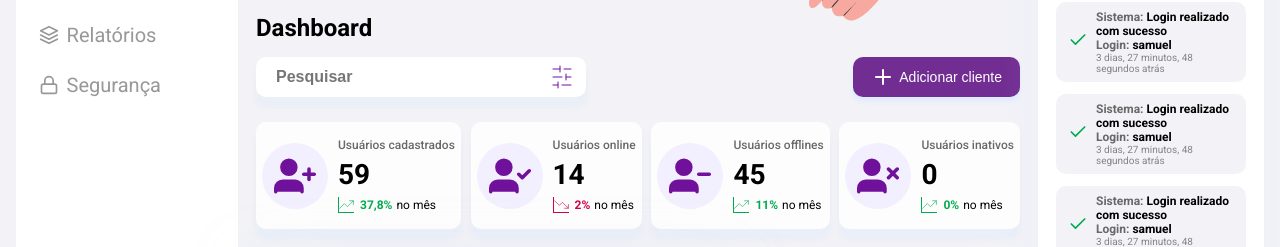
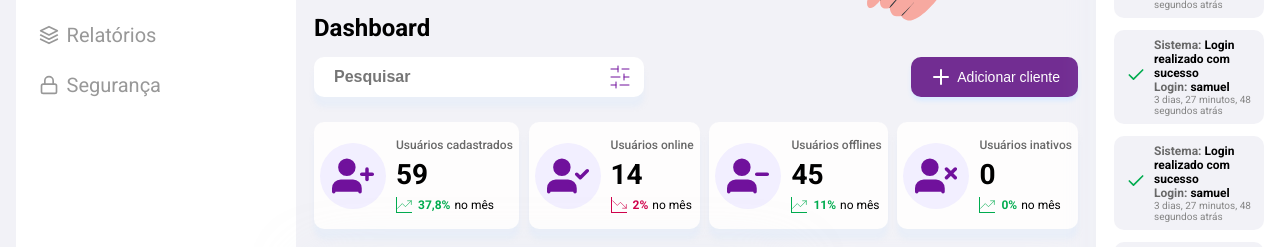
Before and after one commit to rafaellacoelho/hotspot-now, a plain HTML site: page index.html in a window 1280 px wide. Shown: the part 279-526 px from the top of the page. Drawn offline with nearby package versions, Linux system fonts and the light colour scheme.

Commit message:
Sidebar width fix

```diff
--- a/src/css/style.css
+++ b/src/css/style.css
@@ -38,7 +38,7 @@ a {
 
 /* SIDEBAR */
 .sidebar {
-  width: 222px;
+  width: 280px;
   background-color: #ffffff;
   border-radius: 1.25rem;
   grid-area: sidebar;
```
